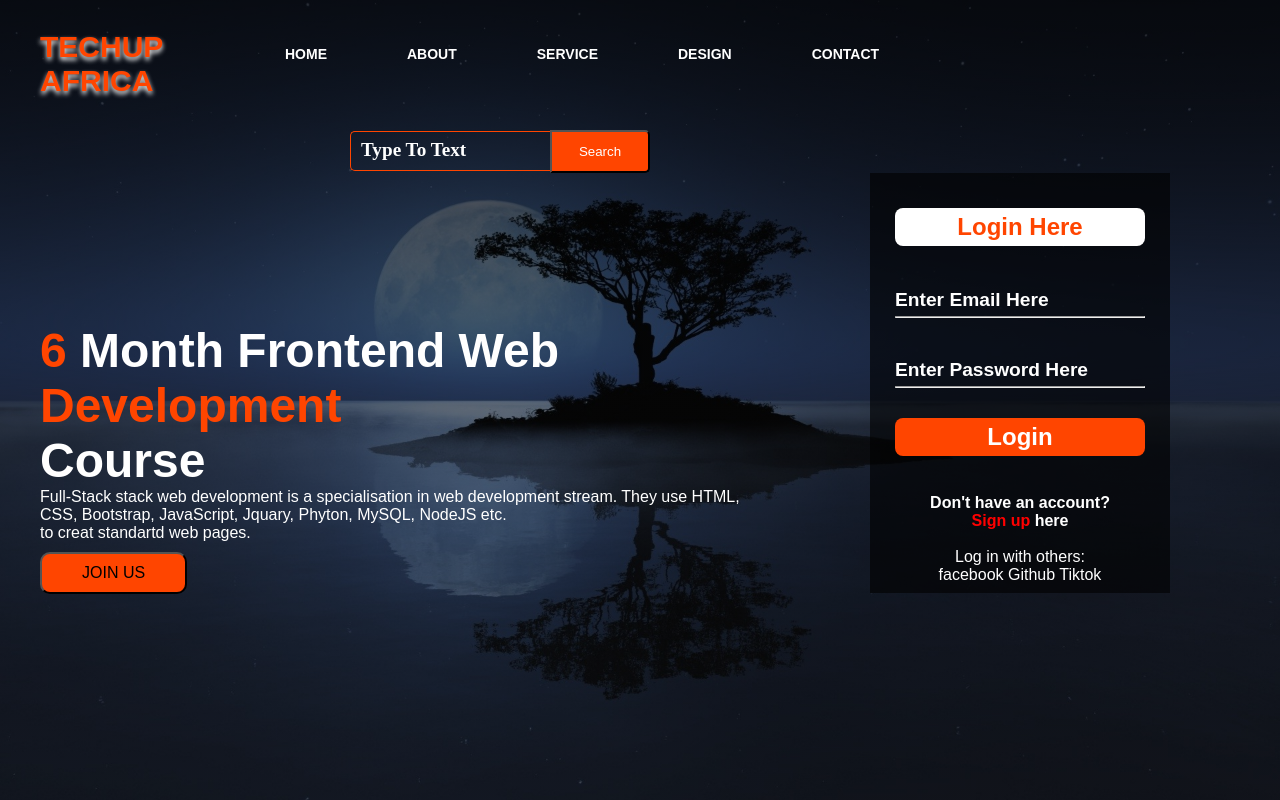
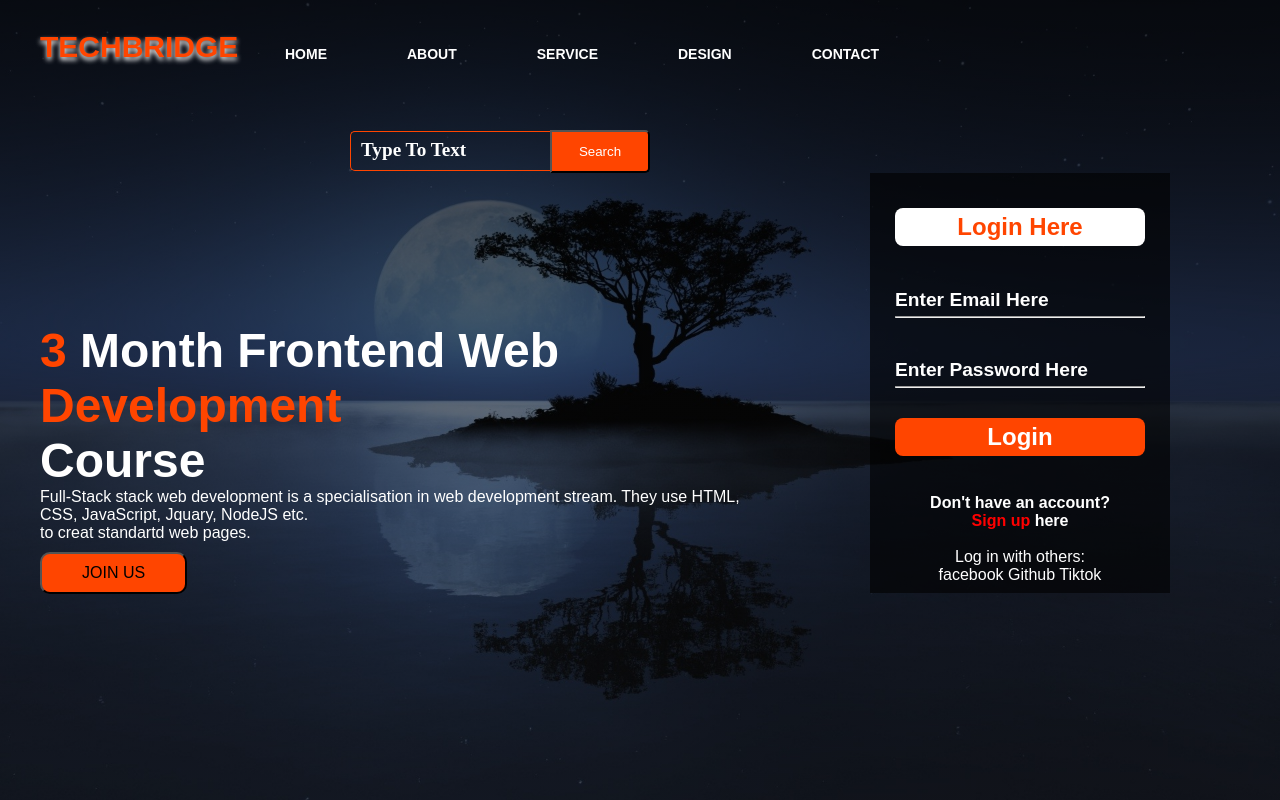
Before and after one commit to Ayemo-AndrewGold/Landpage, a plain HTML site: page index.html in a window 1280 px wide. Drawn offline with Linux system fonts and the light colour scheme.

Commit message:
i changed the logo name

```diff
--- a/index.html
+++ b/index.html
@@ -11,7 +11,7 @@
     <div class="main container">
         <header>
             <div class="icon">
-                <h2 class="logo">TECHUP AFRICA</h2>
+                <h2 class="logo">TECHBRIDGE</h2>
             </div>
 
             <div class="menu">
@@ -30,11 +30,11 @@
         </header>
         <div class="flex">
             <div class="hero">
-                <h1><span>6</span> Month Frontend Web <br>
+                <h1><span>3</span> Month Frontend Web <br>
                 <span>Development</span> <br>
                 Course</h1>
                 <p>Full-Stack stack web development is a specialisation in web development  stream. They use HTML,<br>
-                CSS, Bootstrap, JavaScript, Jquary, Phyton, MySQL, NodeJS etc. <br>
+                CSS, JavaScript, Jquary, NodeJS etc. <br>
                 to creat standartd web pages.
             </p>
             <button class="join">JOIN US</button>
```
